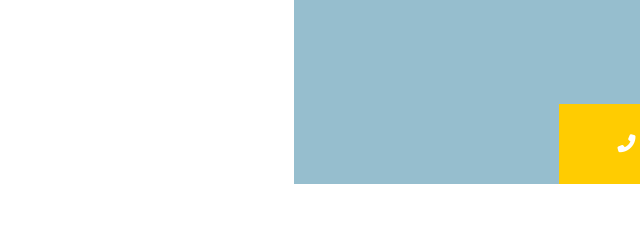
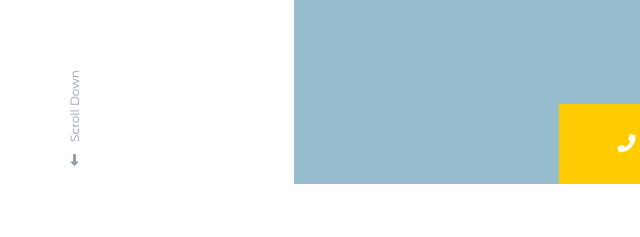
Before and after one commit to VoloshynRoman/HTML_Cafe_TZ, a plain HTML site: page index.html in a window 1280 px wide. Shown: the part 563-800 px from the top of the page, 3-643 px from the left. Drawn offline with nearby package versions, Linux system fonts and the light colour scheme.

Commit message:
The last commit

```diff
--- a/css/main_Cafe.scss
+++ b/css/main_Cafe.scss
@@ -188,7 +188,6 @@ a {
 
 header {
   padding: 27px 0;
-
   .nav {
     display: flex;
     justify-content: space-between;
@@ -258,6 +257,7 @@ header {
     display: flex;
     justify-content: flex-end;
     margin-bottom: 145px;
+    position: relative;
     @include max-screen(578px) {
       margin-bottom: 40px;
     }
@@ -304,6 +304,24 @@ header {
           @include max-screen(578px) {
             border-top: 2px solid $c-white;
           }
+        }
+      }
+    }
+    .Scroll_Down{
+      position: absolute;
+      left: 0;
+      bottom: 0;
+      transform-origin: left top;
+      transform: rotate(-90deg);
+      @include max-screen(578px){
+        display: none;
+      }
+      a{
+        font-size: 0.75rem;
+        color: $c-input;
+        i{
+          color: $c-input;
+          margin-right: 12px;
         }
       }
     }
--- a/index.html
+++ b/index.html
@@ -49,6 +49,9 @@
                 <div class="content_contact">
                     <p class="orange_block"><i class="fas fa-phone-alt"></i>(000) 123-4567</p>
                     <p class="orange_block"><i class="fas fa-map-marker-alt"></i>Melbourne,Australia</p>
+                </div>
+                <div class="Scroll_Down">
+                    <a href="#"><i class="fas fa-long-arrow-alt-left"></i>Scroll Down</a>
                 </div>
             </div>
         </div>
```
Also changed, not shown: css/main_Cafe.css, 1 other file.
